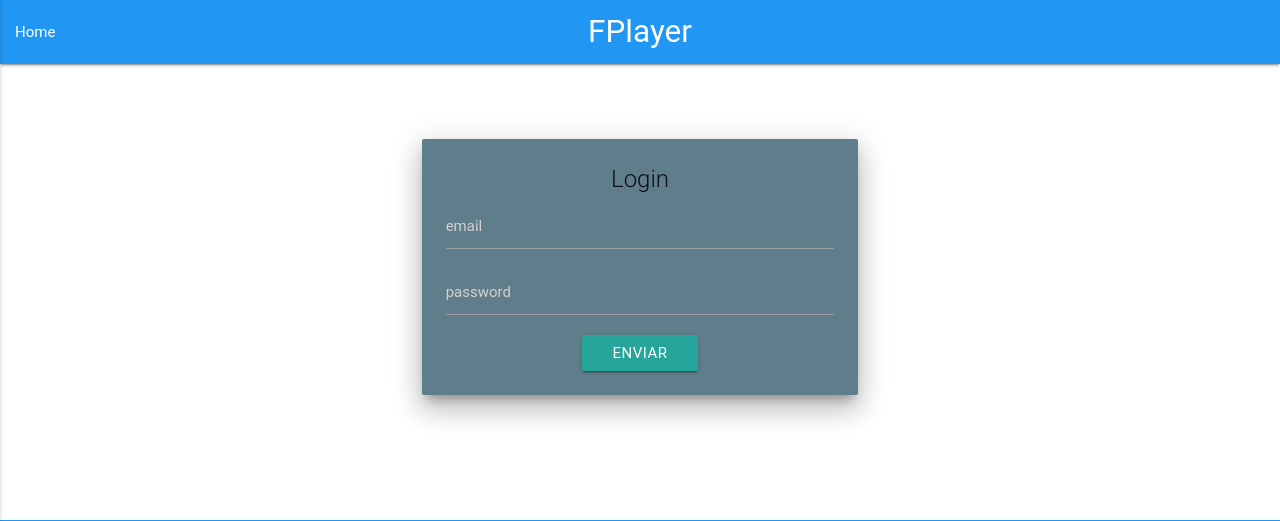
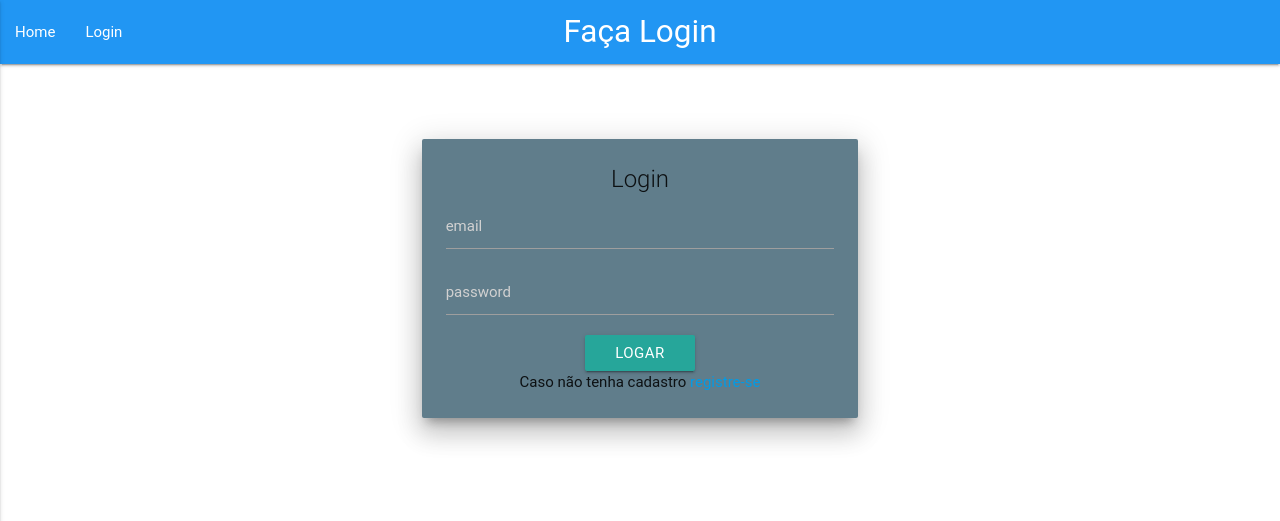
Before and after one commit to Daniellunsc/flask-streaming, a Flask app: page /login in a window 1280 px wide. Shown: the top 521 px of the page. Run offline with Flask 2, Linux system fonts and the light colour scheme; some libraries are stand-ins or nearby versions; some web fonts are replaced.

Commit message:
Added: Few verifications and link to register

```diff
--- a/templates/layout.html
+++ b/templates/layout.html
@@ -25,13 +25,28 @@
     <nav>
         <div class='nav-wrapper blue'>
             <a href="#" data-activates="mobile-nav" class="button-collapse"><i class="material-icons">menu</i></a>
-            <a href="#" class="brand-logo center">FPlayer</a>
+            <a href="#" class="brand-logo center">
+              {% if current_user.is_authenticated %}
+                Olá! {{ current_user.name }}
+              {% else %}
+                Faça Login
+              {% endif %}
+            </a>
             <ul id="nav-mobile" class="left hide-on-med-and-down">
                 <li><a href="{{ url_for("home")}}">Home</a></li>
+                {% if current_user.is_authenticated %}
+                  <li><a href="{{ url_for("logout")}}">Logout</a></li>
+                {% else %}
+                  <li><a href="{{ url_for("login")}}">Login</a></li>
+                {% endif %}
             </ul>
         </div>
         <ul class="side-nav" id="mobile-nav">
-            <li><a href="{{ url_for("home") }}">Home</a></li>
+            {% if current_user.is_authenticated %}
+              <li><a href="{{ url_for("logout")}}">Logout</a></li>
+            {% else %}
+              <li><a href="{{ url_for("login")}}">Login</a></li>
+            {% endif %}
         </ul>
     </nav>
     <div id="content" class="container">
--- a/templates/login.html
+++ b/templates/login.html
@@ -11,9 +11,10 @@
             <form action='login' method='POST'>
               <input type='text' name='email' id='email' placeholder='email'></input>
               <input type='password' name='pw' id='pw' placeholder='password'></input>
-              <button class="btn waves-effect waves-light" type="submit" name="submit">Enviar
+              <button class="btn waves-effect waves-light" type="submit" name="submit">Logar
               </button>
             </form>
+          <span class="card-description">Caso não tenha cadastro <a href={{url_for('register')}}>registre-se</a></span>
         </div>
       </div>
     </div>
```
